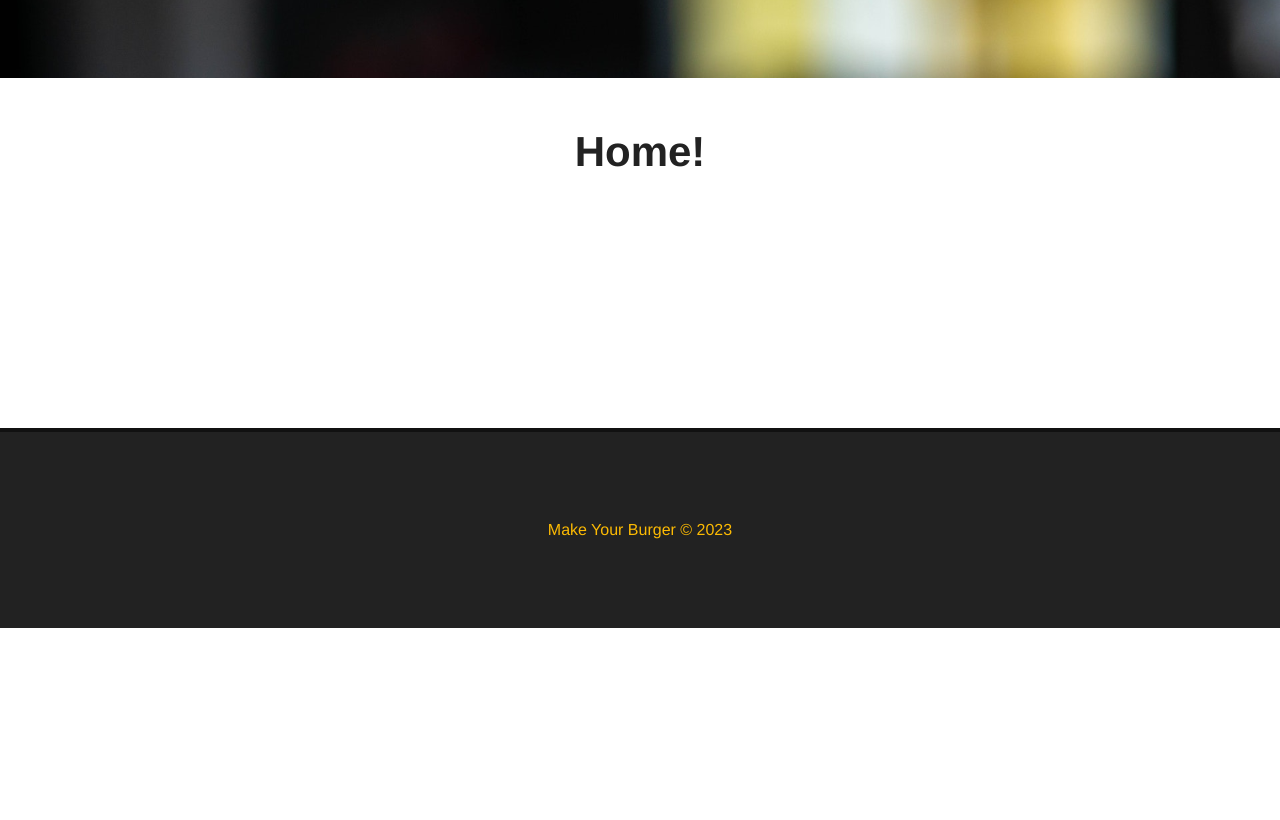
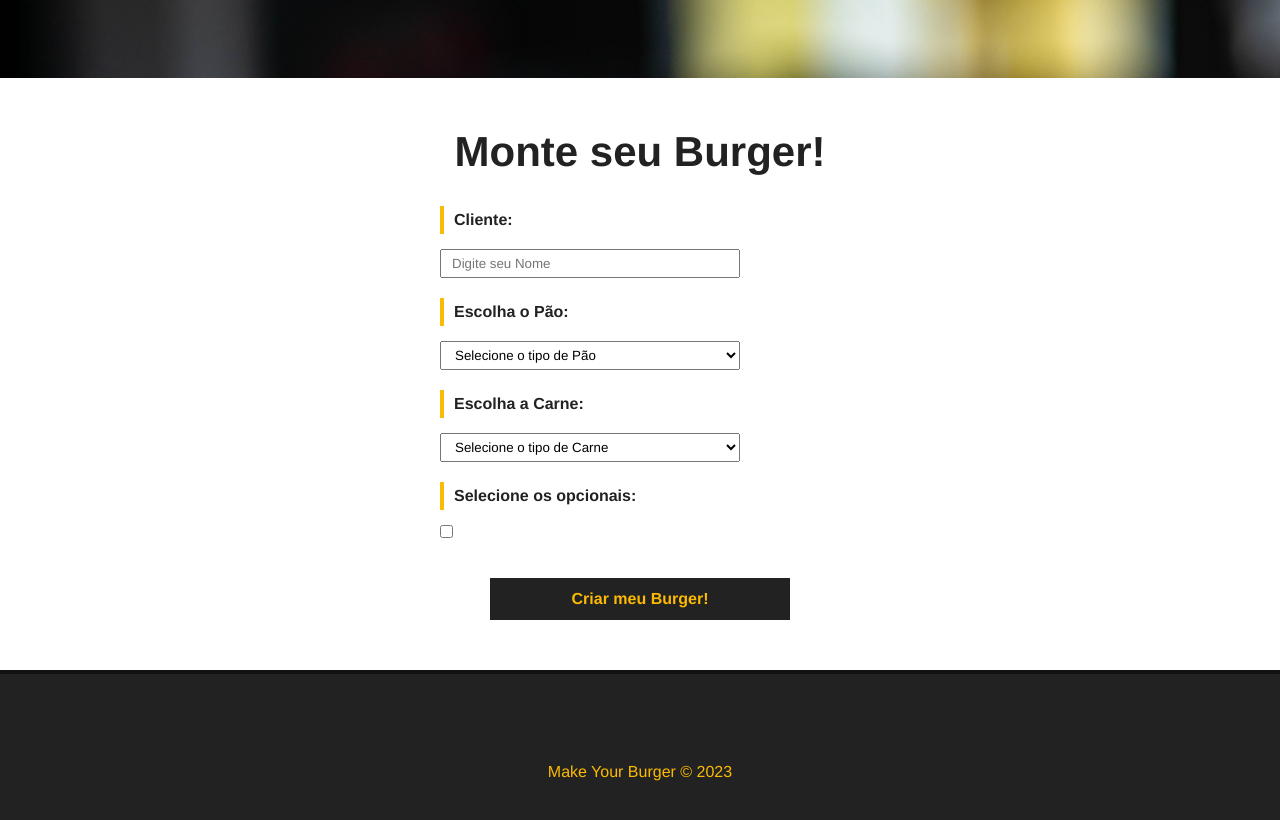
Before and after one commit to andersonguedesmg/make-your-burger, a Vue app: page / in a window 1280 px wide. Shown: the part 800-1620 px from the top of the page. Before the commit the page ends 1428 px from the top, so only its background shows below. Built offline with nearby package versions, Linux system fonts and the light colour scheme.

Commit message:
feat(Make Your Burger): Estruturação do Form

```diff
--- a/src/components/Banner.vue
+++ b/src/components/Banner.vue
@@ -25,7 +25,6 @@
   color: #fcba03;
   text-align: center;
   font-size: 60px;
-  /* background-color: #222; */
   padding: 20px 40px;
 }
 </style>
--- /dev/null
+++ b/src/components/BurgerForm.vue
@@ -0,0 +1,114 @@
+<template>
+  <div>
+    <form id="burger-form">
+      <div class="input-container">
+        <label for="name">Cliente:</label>
+        <input
+          type="text"
+          id="name"
+          name="name"
+          placeholder="Digite seu Nome"
+        />
+      </div>
+      <div class="input-container">
+        <label for="bread">Escolha o Pão:</label>
+        <select name="bread" id="bread">
+          <option value="">Selecione o tipo de Pão</option>
+        </select>
+      </div>
+      <div class="input-container">
+        <label for="meat">Escolha a Carne:</label>
+        <select name="meat" id="meat">
+          <option value="">Selecione o tipo de Carne</option>
+        </select>
+      </div>
+      <div id="optional-container" class="input-container">
+        <label id="optional-title" for="optional"
+          >Selecione os opcionais:</label
+        >
+        <div class="checkbox-container">
+          <input type="checkbox" name="optional" />
+        </div>
+      </div>
+      <div class="input-container">
+        <input class="submit-btn" type="submit" value="Criar meu Burger!" />
+      </div>
+    </form>
+  </div>
+</template>
+
+<script>
+export default {
+  name: "BurgerForm",
+};
+</script>
+
+<style scoped>
+#burger-form {
+  max-width: 400px;
+  margin: 0 auto;
+}
+
+.input-container {
+  display: flex;
+  flex-direction: column;
+  margin-bottom: 20px;
+}
+
+label {
+  font-weight: bold;
+  margin-bottom: 15px;
+  color: #222;
+  padding: 5px 10px;
+  border-left: 4px solid #fcba03;
+}
+
+input,
+select {
+  padding: 5px 10px;
+  width: 300px;
+}
+
+#optional-container {
+  flex-direction: row;
+  flex-wrap: wrap;
+}
+
+#optional-title {
+  width: 100%;
+}
+
+.checkbox-container {
+  display: flex;
+  align-items: flex-start;
+  width: 50%;
+  margin-bottom: 20px;
+}
+
+.checkbox-container span,
+.checkbox-container input {
+  width: auto;
+}
+
+.checkbox-container span {
+  margin-left: 6px;
+  font-weight: bold;
+}
+
+.submit-btn {
+  background-color: #222;
+  color: #fcba03;
+  font-weight: bold;
+  border: 2px solid #222;
+  padding: 10px;
+  font-size: 16px;
+  margin: 0 auto;
+  cursor: pointer;
+  transition: 0.5s;
+}
+
+.submit-btn:hover {
+  background-color: transparent;
+  color: #222;
+}
+</style>
--- a/src/views/HomeView.vue
+++ b/src/views/HomeView.vue
@@ -1,15 +1,17 @@
 <template>
   <Banner />
   <div class="main-container">
-    <h1>Home!</h1>
+    <h1>Monte seu Burger!</h1>
+    <BurgerForm />
   </div>
 </template>
 
 <script>
 import Banner from "../components/Banner.vue";
+import BurgerForm from "../components/BurgerForm.vue";
 
 export default {
   name: "HomeView",
-  components: { Banner },
+  components: { Banner, BurgerForm },
 };
 </script>
```
